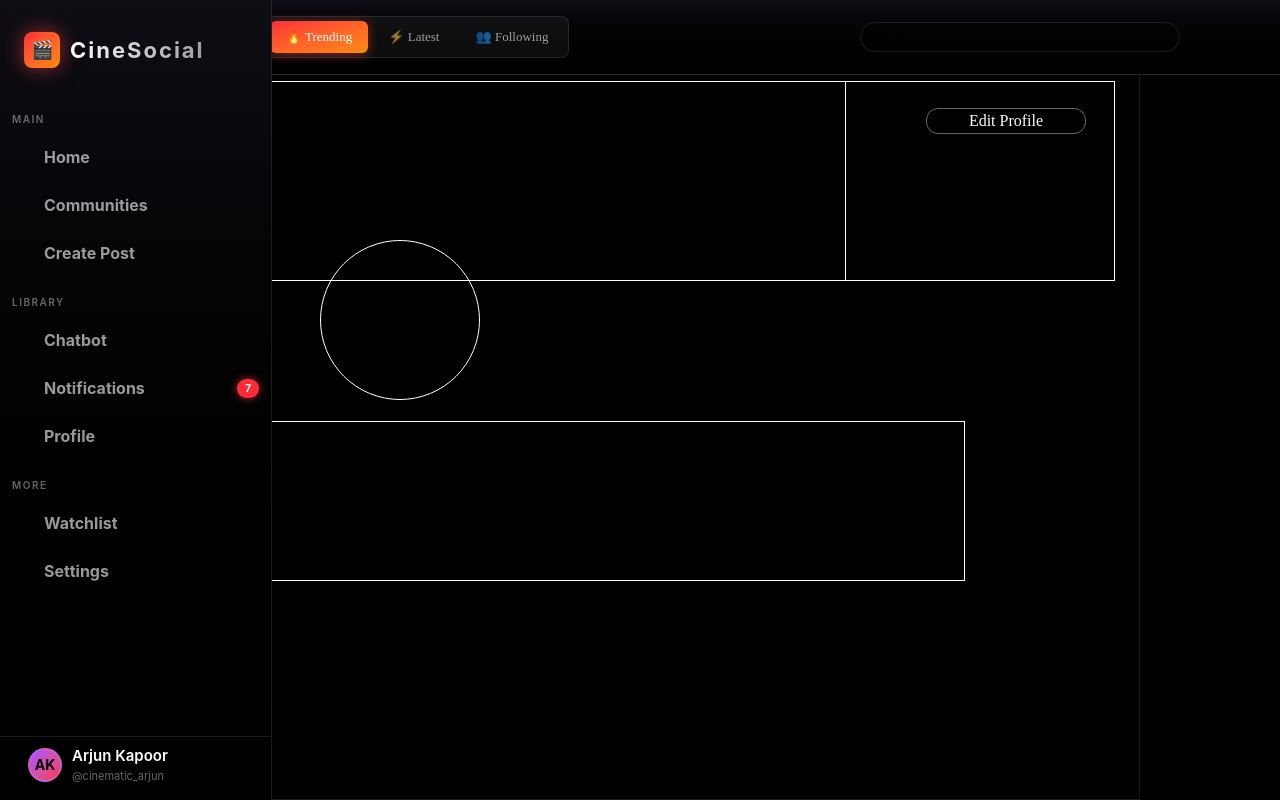
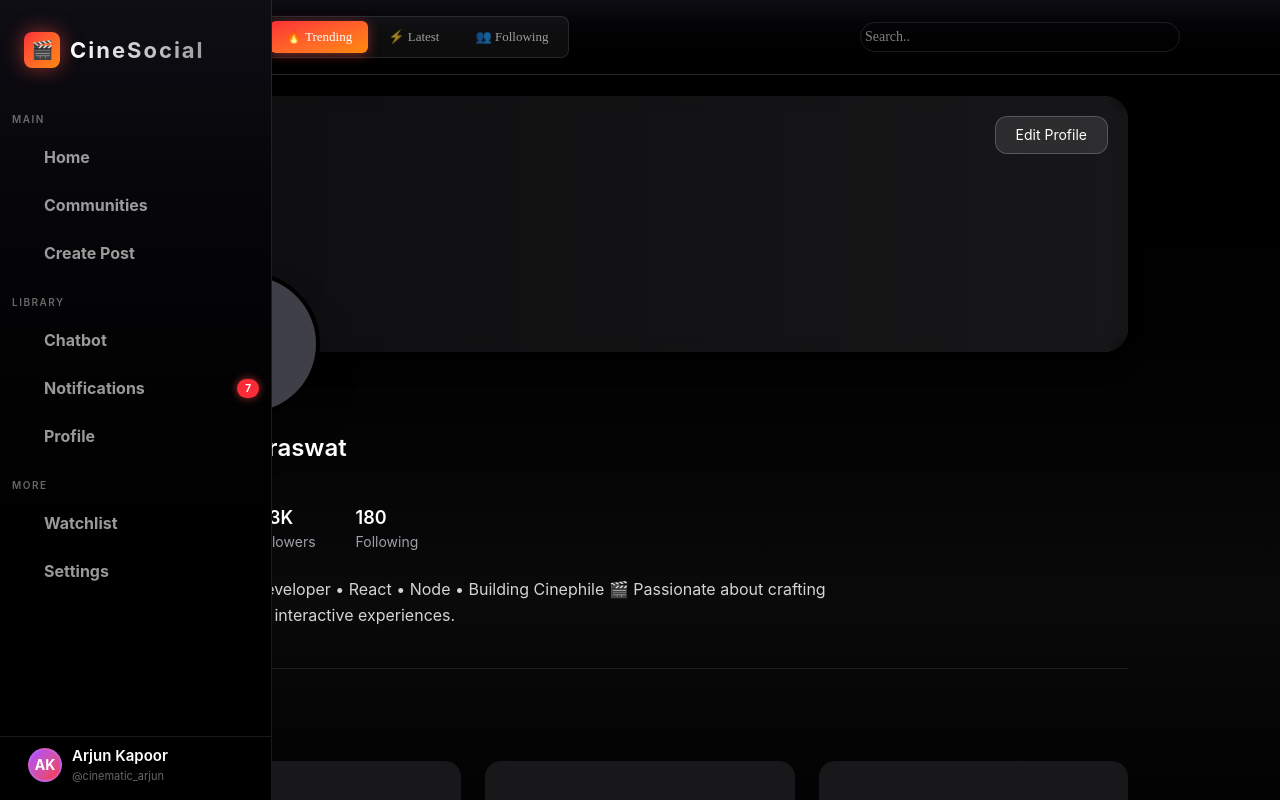
Before and after one commit to codingerror7/cinesocial, a Next.js app in the folder Frontend/: page /Profile/123 in a window 1280 px wide. Shown: the top 800 px of the page. Built offline with nearby package versions, Linux system fonts and the light colour scheme.

Commit message:
fixed user profile

```diff
--- a/Frontend/app/Profile/[id]/page.js
+++ b/Frontend/app/Profile/[id]/page.js
@@ -11,20 +11,94 @@
 const page = () => {
   return (
     <>
-    <div className='w-full min-h-screen bg-black'>
-        <Sidebar/>
-        <Navbar/>
-        <div className="w-[1000px] h-200 mx-auto px-6 overflow-x-hidden border border-white/10">
-        <div className='h-50 mt-20 flex items-center gap-20 border border-white'>
-            <div className='w-170 h-50 border border-white'></div>
-            <button className='w-40 border border-white/40 rounded-xl px-5 text-white font-[gilroy] text-md text-center mb-30 hover:bg-white hover:text-black cursor-pointer'>Edit Profile</button>
+    <div className="w-full min-h-screen bg-gradient-to-b from-black via-[#0a0a0a] to-black text-white relative">
+
+  <Sidebar />
+  <Navbar />
+
+  <div className="max-w-5xl mx-auto px-6 pt-24">
+
+    {/* 🔹 Cover Section */}
+    <div className="relative w-full h-64 rounded-3xl overflow-hidden bg-gradient-to-r from-zinc-900 to-zinc-800 shadow-xl">
+
+      {/* Cover Overlay */}
+      <div className="absolute inset-0 bg-black/40 backdrop-blur-sm"></div>
+
+      {/* Edit Button */}
+      <button className="absolute top-5 right-5 px-5 py-2 rounded-xl border border-white/20 bg-white/10 backdrop-blur-md hover:bg-white hover:text-black transition-all duration-300 text-sm">
+        Edit Profile
+      </button>
+    </div>
+
+    {/* 🔹 Profile Section */}
+    <div className="relative -mt-20 px-6">
+
+      {/* Profile Image */}
+      <div className="w-36 h-36 rounded-full border-4 border-black overflow-hidden shadow-2xl">
+        <div className="w-full h-full bg-zinc-700"></div>
+      </div>
+
+      {/* User Info */}
+      <div className="mt-4">
+        <h2 className="text-2xl font-semibold">Sujal Saraswat</h2>
+        <p className="text-zinc-400">@sujal.dev</p>
+      </div>
+
+      {/* Stats */}
+      <div className="flex gap-10 mt-4 text-sm">
+        <div>
+          <p className="font-semibold text-lg">120</p>
+          <p className="text-zinc-400">Posts</p>
         </div>
-        <div className='border border-white w-40 h-40 rounded-[50%] absolute top-60 left-80'></div>
-        <div className='border border-white w-200 px-3 h-40 mt-35'>
-            <p className='text-white'>bio</p>
+        <div>
+          <p className="font-semibold text-lg">2.3K</p>
+          <p className="text-zinc-400">Followers</p>
         </div>
+        <div>
+          <p className="font-semibold text-lg">180</p>
+          <p className="text-zinc-400">Following</p>
         </div>
+      </div>
+
+      {/* Bio */}
+      <div className="mt-6 max-w-2xl">
+        <p className="text-zinc-300 leading-relaxed">
+          Full Stack Developer • React • Node • Building Cinephile 🎬
+          Passionate about crafting modern UI & interactive experiences.
+        </p>
+      </div>
+
     </div>
+
+    {/* 🔹 Divider */}
+    <div className="border-t border-white/10 my-10"></div>
+
+    {/* 🔹 Posts Section */}
+    <div>
+      <h3 className="text-xl font-semibold mb-6">Posts</h3>
+
+      <div className="grid grid-cols-3 gap-6">
+
+        {/* Post Card */}
+        {[1,2,3,4,5,6].map((item) => (
+          <div
+            key={item}
+            className="group relative h-52 rounded-2xl overflow-hidden bg-zinc-900 hover:scale-[1.03] transition-all duration-300 cursor-pointer"
+          >
+            <div className="absolute inset-0 bg-gradient-to-t from-black/70 via-transparent to-transparent"></div>
+
+            {/* Hover Overlay */}
+            <div className="absolute inset-0 flex items-center justify-center opacity-0 group-hover:opacity-100 transition">
+              <p className="text-sm text-white/80">View Post</p>
+            </div>
+          </div>
+        ))}
+
+      </div>
+    </div>
+
+  </div>
+</div>
     </>
   )
 }
```
